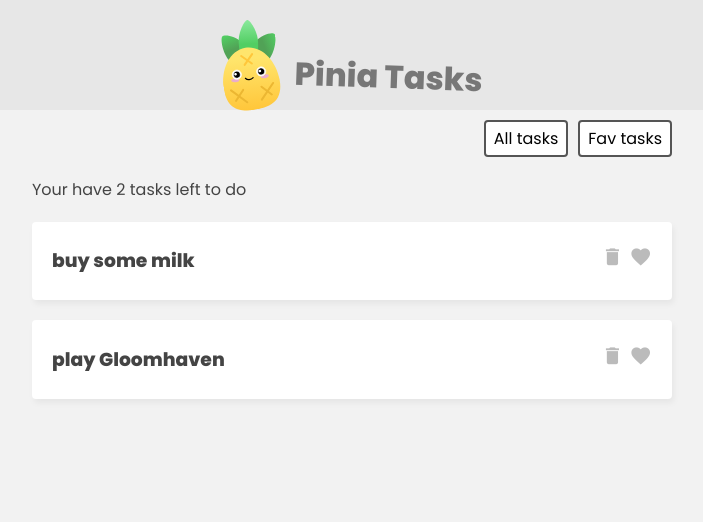
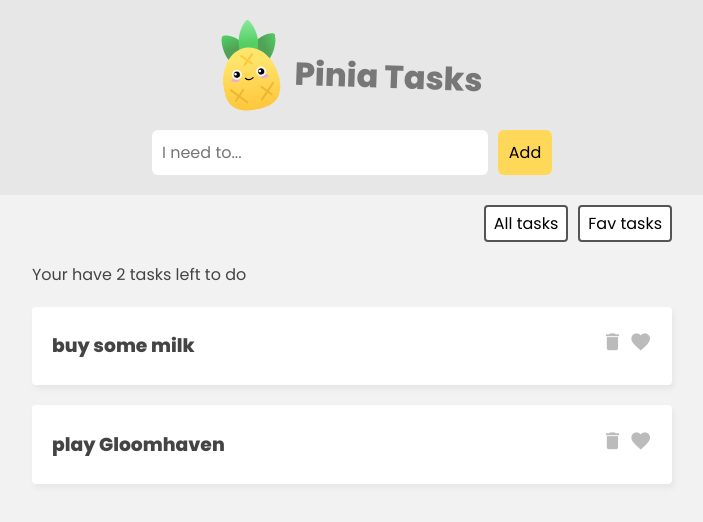
Before and after one commit to isagarci4/pinia-tasks, a Vue app: page / in a window 1280 px wide. Shown: the top 522 px of the page, without its empty margins (288-991 px from the left). Built offline with nearby package versions, Linux system fonts and the light colour scheme.

Commit message:
feat: added form component

```diff
--- a/src/App.vue
+++ b/src/App.vue
@@ -1,7 +1,8 @@
 <script setup lang="ts">
 import { useTaskStore } from './stores/TaskStore'
+import { ref } from 'vue'
 import TaskDetails from './components/TaskDetails.vue'
-import { ref } from 'vue'
+import TaskForm from './components/TaskForm.vue';
 
 const taskStore = useTaskStore()
 const filter = ref('all')
@@ -13,6 +14,10 @@
       <img src="./assets/pinia-logo.svg" alt="logo pinia: abacaxi com olhos e boca">
       <h1>Pinia Tasks</h1>
     </header>
+
+    <div class="new-task-form">
+      <TaskForm/>
+    </div>
 
     <nav class="filter">
       <button @click="filter = 'all'">All tasks</button>
```
